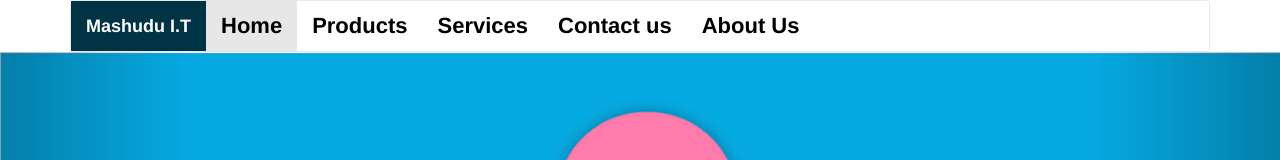
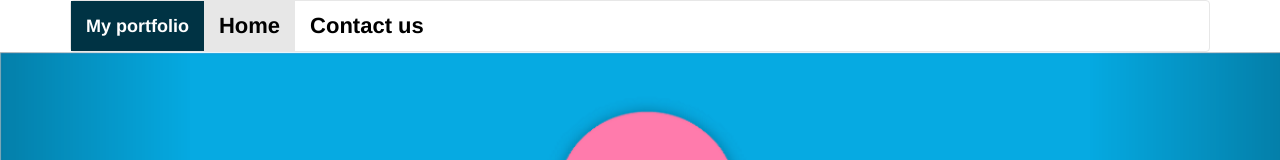
Before and after one commit to Mashudu-mukhwakhwa/ITwebsite, a plain HTML site: page home.html in a window 1280 px wide. Shown: the top 160 px of the page. Drawn offline with nearby package versions, Linux system fonts and the light colour scheme; no server answers; files whose address does not match are found by name.

Commit message:
Update home.html

```diff
--- a/home.html
+++ b/home.html
@@ -8,7 +8,7 @@
 	<link href="css/bootstrap.min.css" rel="stylesheet">
     <link href="css/main.css" rel="stylesheet">
 <link rel="stylesheet" href="https://cdnjs.cloudflare.com/ajax/libs/font-awesome/4.7.0/css/font-awesome.min.css">
-    <title>MASHUDU IT SOLUTIONS</title>
+    <title>portfolio</title>
 
      <style type="text/css">
 body {
@@ -24,14 +24,13 @@ body {
 <nav class="navbar navbar-default" id="nav-bar" style="background-color:#fff; margin-bottom:auto;">
 	<div class="container-fluid"><!--Navbar container start-->
 		<div class="navbar-header"><!--Navbar header start-->
-        	<a class="navbar-brand" href="#" style="color:#fff; background:#034;"><b>Mashudu I.T</b></a>
+        	<a class="navbar-brand" href="#" style="color:#fff; background:#034;"><b>My portfolio</b></a>
             	</div><!--Navbar header end-->
             		<ul class="nav navbar-nav">
             			<li class="active"><a href="home.html" style="color:#000;"><b>Home</b></a></li>
-                		<li><a href="products.html" style="color:#000;"><b>Products</b></a></li>
-                		<li><a href="services.html" style="color:#000;"><b>Services</b></a></li>
-                		<li><a href="contact us.html" style="color:#000;"><b>Contact us</b></a></li>
-                        <li><a href="about us.html" style="color:#000;"><b>About Us</b></a></li>
+
+            <li><a href="contact us.html" style="color:#000;"><b>Contact us</b></a></li>
+
         		</div><!---navbar header end--->
         </div><!--Navbar container end-->
 	</nav>
```
